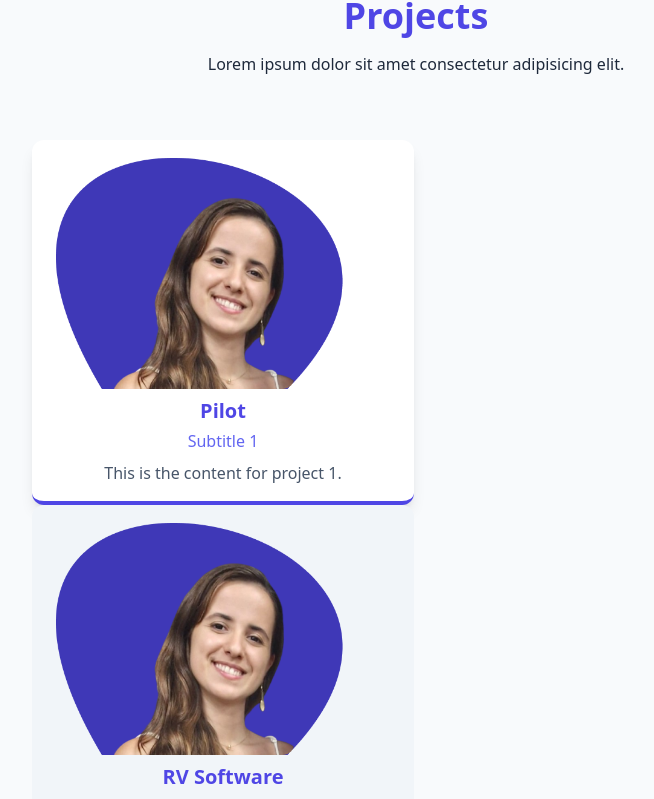
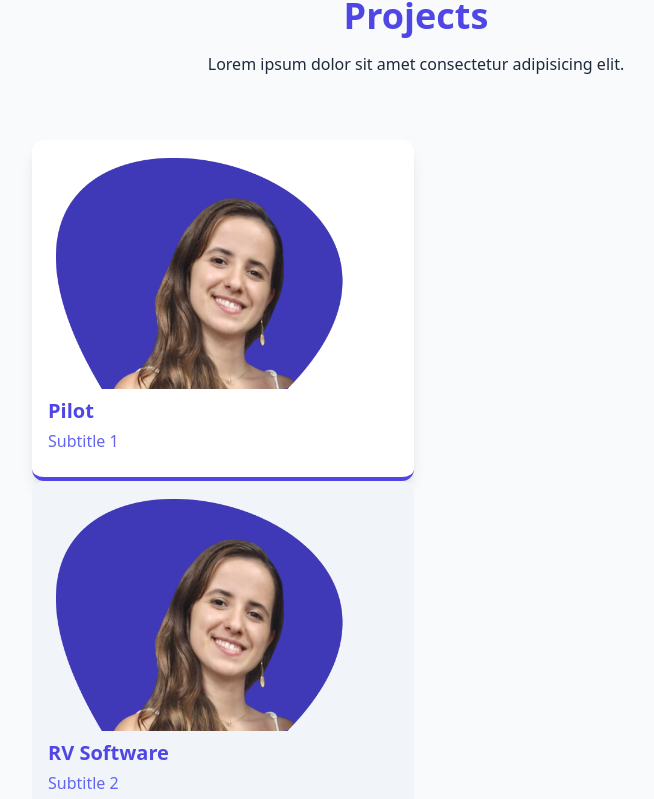
Before and after one commit to StephanieGuimaraes/WebPortfolio, a React (Vite) app in the folder WebPortfolio/: page / in a window 1280 px wide. Shown: the part 2199-2998 px from the top of the page, without its empty margins (224-878 px from the left). Built offline with nearby package versions, Linux system fonts and the light colour scheme.

Commit message:
fix text place

```diff
--- a/WebPortfolio/src/pages/LandingPage/projects/Projects.jsx
+++ b/WebPortfolio/src/pages/LandingPage/projects/Projects.jsx
@@ -68,7 +68,7 @@ const Projects = () => {
                     key={index}
                     onClick={() => setActiveCard(index)}
                     className={`p-4 rounded-xl transition-all duration-300 flex flex-col
-                      items-center ${activeCard === index
+                      items-start ${activeCard === index
                         ? 'bg-white shadow-lg border-b-4 border-indigo-600'
                         : 'bg-slate-100 hover:bg-indigo-200'}`
                     }
@@ -76,7 +76,7 @@ const Projects = () => {
                     <div className='mb-2'>{card.image}</div>
                     <h3 className='text-xl font-semibold text-indigo-600 mb-1'>{card.title}</h3>
                     <h4 className='text-md text-indigo-500 mb-2'>{card.subTitle}</h4>
-                    <p className='text-slate-600 text-center'>{card.content}</p>
+                    {/* <p className='text-slate-600 text-center'>{card.content}</p> */}
                   </button>
               ))
               }
```
